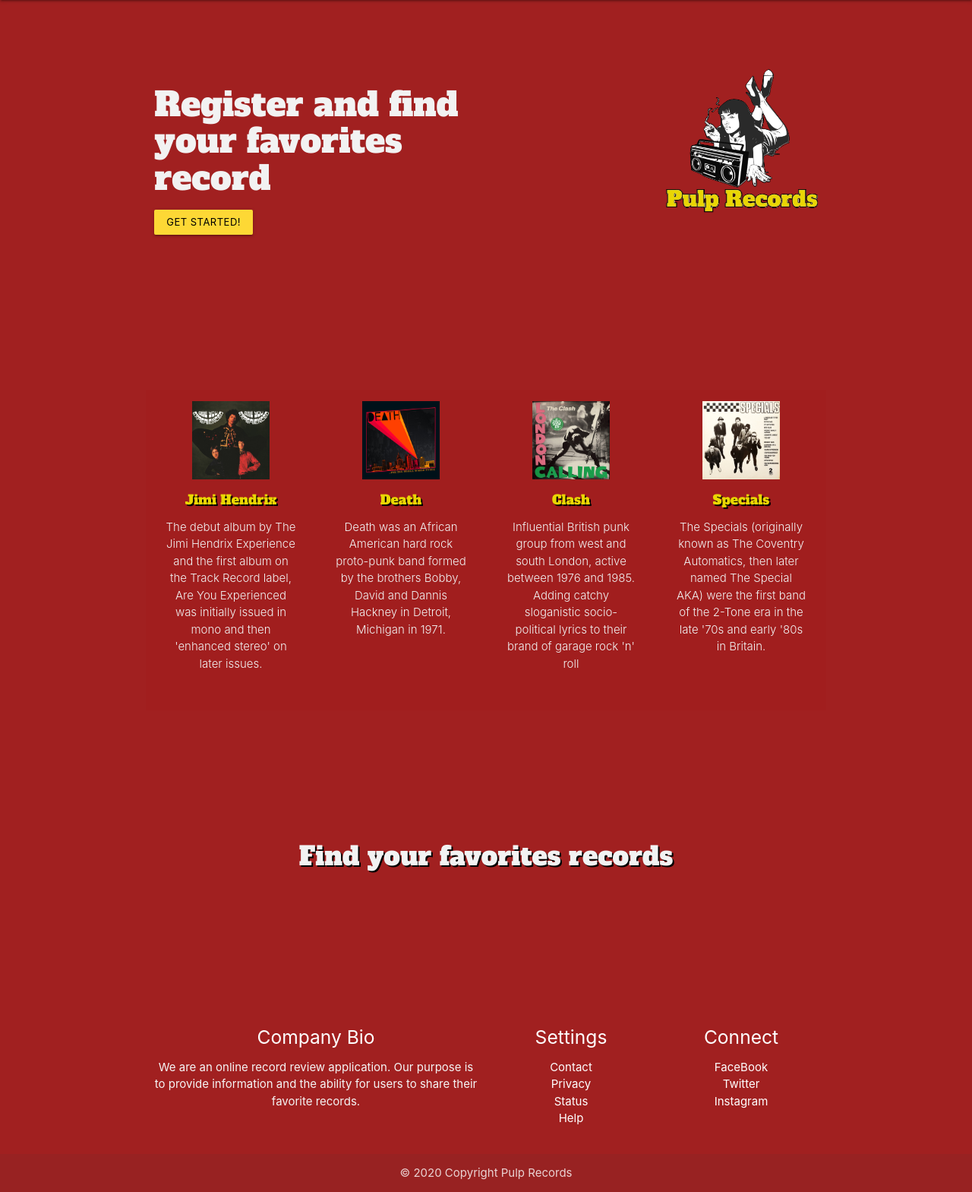
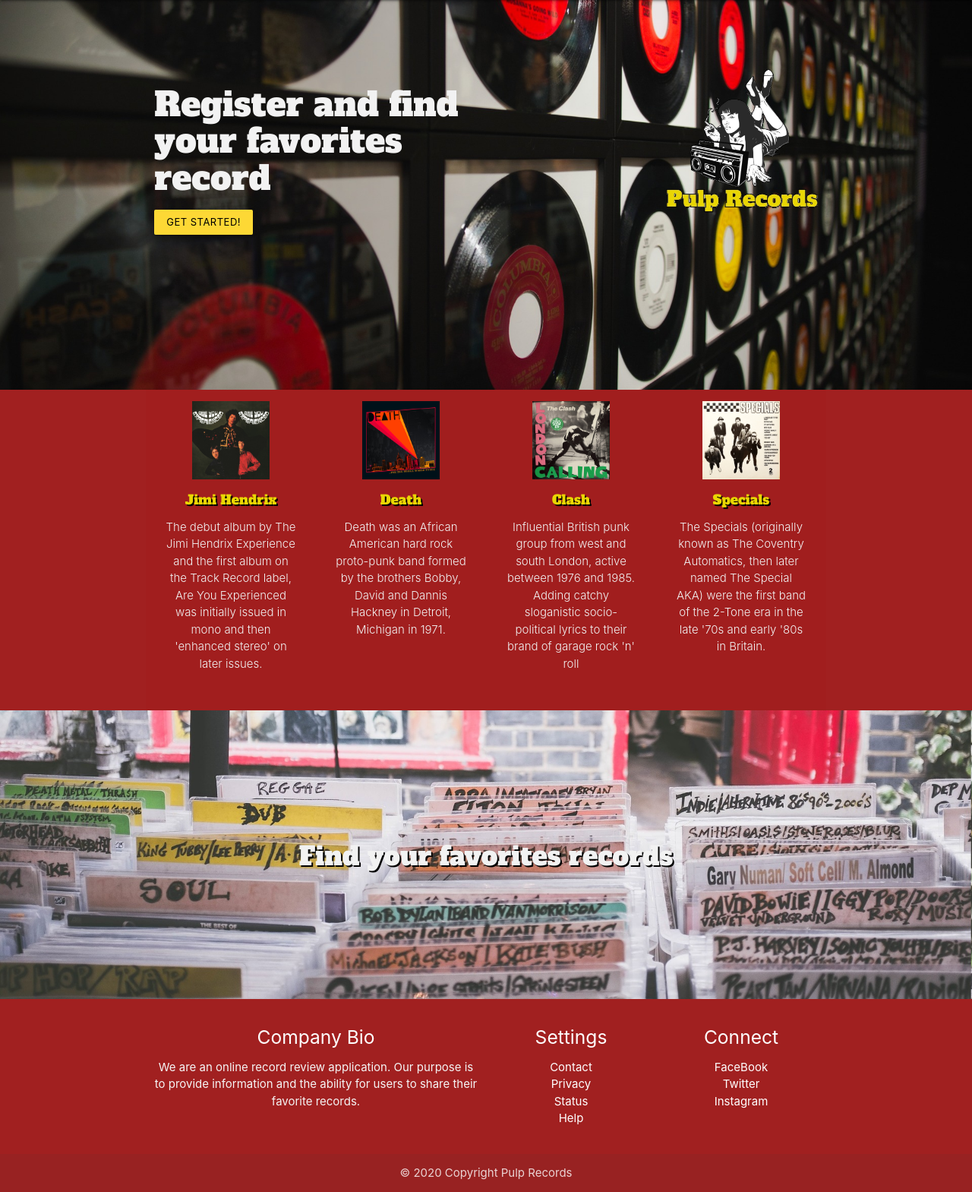
Before and after one commit to Timmy-Bergkvist/pulp-records, a Flask app: page / in a window 1280 px wide. Shown: the part 64-1633 px from the top of the page at 76% size. Run offline with Flask 2, Linux system fonts and the light colour scheme; some libraries are stand-ins or nearby versions.

Commit message:
added styling to background image in css and html

```diff
--- a/static/css/style.css
+++ b/static/css/style.css
@@ -13,12 +13,41 @@
   padding-top: 70px;
 }
 
+.background-upper {
+  min-height: 513px;
+}
+
 .parallax-container .section {
   width: 100%;
 }
 
-.background-upper {
-  min-height: 513px;
+/*
+body, html {
+  height: 100%;
+}*/
+
+#background-upper-image {
+  background-image: url(../images/background-img.jpg);
+  /* Full height */
+  height: 100%;
+
+  /* Create the parallax scrolling effect */
+  background-attachment: fixed;
+  background-position: center;
+  background-repeat: no-repeat;
+  background-size: cover;
+}
+
+#background-under-image {
+  background-image: url(../images/background-img2.jpg);
+  /* Full height */
+  height: 100%;
+
+  /* Create the parallax scrolling effect */
+  background-attachment: fixed;
+  background-position: center;
+  background-repeat: no-repeat;
+  background-size: cover;
 }
 
 body {
@@ -142,6 +171,14 @@ nav{
   font-weight: 200;
   text-shadow: black 2px 2px;
 }
+
+/*---------------add records-----------*/
+
+#btn-box {
+  text-align: center;
+}
+
+
 /*---------------------------<-Footer->-------------------------------*/
 footer.page-footer {
   margin: 0;
--- a/templates/index.html
+++ b/templates/index.html
@@ -45,7 +45,7 @@
         <br><br>
       </div>
     </div>
-    <div class="parallax"><img src="../static/images/background-img.jpg" alt="Unsplashed background img 1"></div>
+    <div class="parallax" id="background-upper-image"></div>
   </div>
 
 <!-----------------------Icon Section-------------------->
@@ -107,7 +107,7 @@
         </div>
       </div>
     </div>
-    <div class="parallax"><img src="../static/images/background-img2.jpg" alt="Unsplashed background img 2"></div>
+    <div class="parallax" id="background-under-image"></div>
   </div>
 
 
```
Also changed, not shown: templates/addrecords.html (+6 -3 lines).
